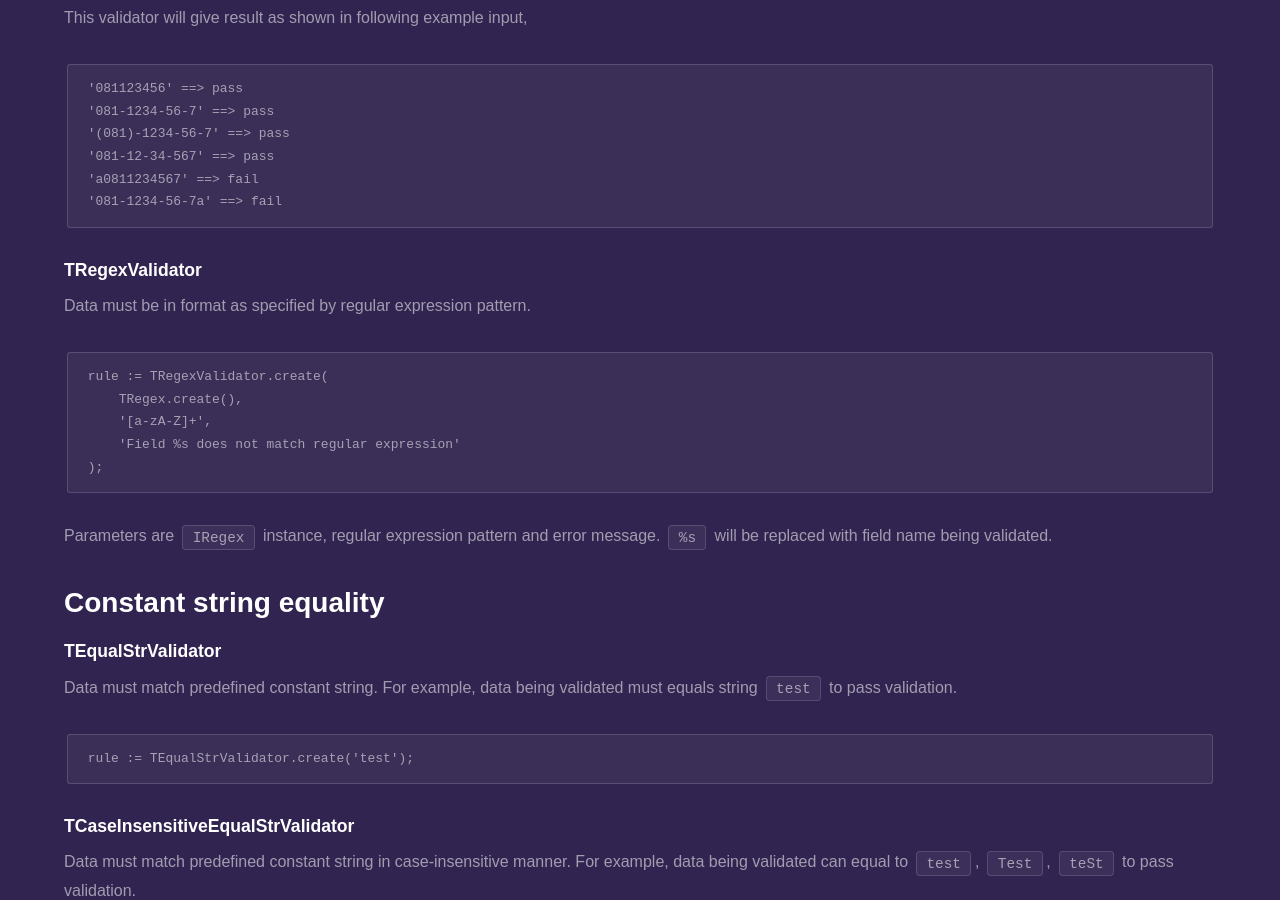
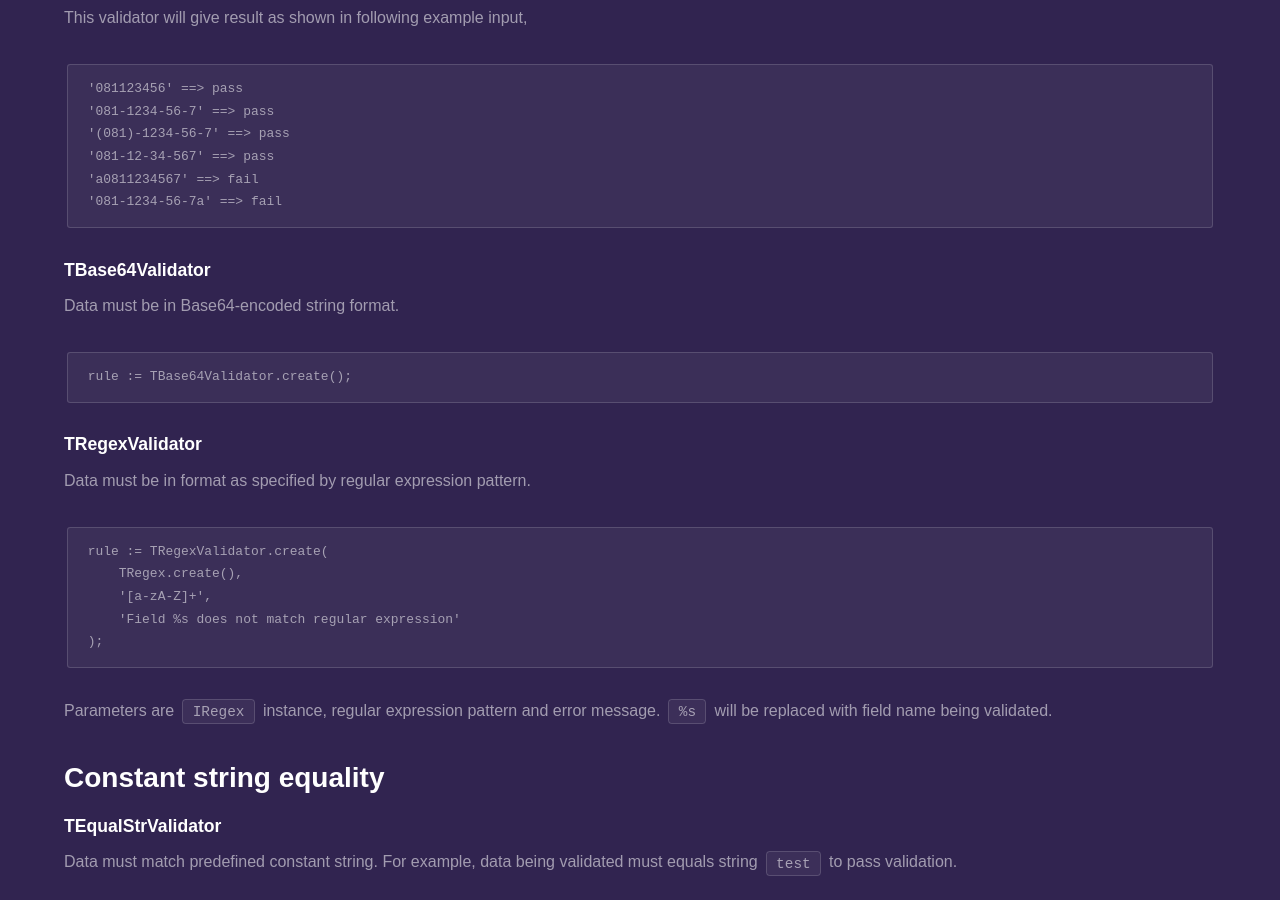
Before and after one commit to fanoframework/fanoframework.github.io, a Jekyll site: the page built from security/form-validation/built-in-validation-rules/index.md, in a window 1280 px wide and 900 px high, scrolled down 4628 px. Built offline with Jekyll 4.4.1, drawn with Linux system fonts in a browser that asks for light colours; our own code applies the rules of GitHub Pages for plain Markdown files.

Commit message:
add base64 validation rule

````diff
--- a/security/form-validation/built-in-validation-rules/index.md
+++ b/security/form-validation/built-in-validation-rules/index.md
@@ -30,7 +30,7 @@ This page lists all available built-in validation rules that Fano Framework prov
 | [And](#tandvalidator) | [Not](#tnotvalidator) | [Confirmed](#tconfirmedvalidator) |
 | [Same](#tsamevalidator) | [UUID](#tuuidvalidator) | [Exists](#texistsvalidator) |
 | [Always pass](#talwayspassvalidator) | [IPv4](#tipv4validator) | [IPv6](#tipv6validator) |
-| [MAC](#tmacaddrvalidator) | [JSON](#tjsonvalidator) | - |
+| [MAC](#tmacaddrvalidator) | [JSON](#tjsonvalidator) | [Base64](#tbase64validator) |
 
 
 ## Field availability
@@ -171,6 +171,13 @@ This validator will give result as shown in following example input,
 '081-12-34-567' ==> pass
 'a0811234567' ==> fail
 '081-1234-56-7a' ==> fail
+```
+### <a name="tbase64validator"></a>TBase64Validator
+
+Data must be in Base64-encoded string format.
+
+```
+rule := TBase64Validator.create();
 ```
 
 ### <a name="tregexvalidator"></a>TRegexValidator
````
